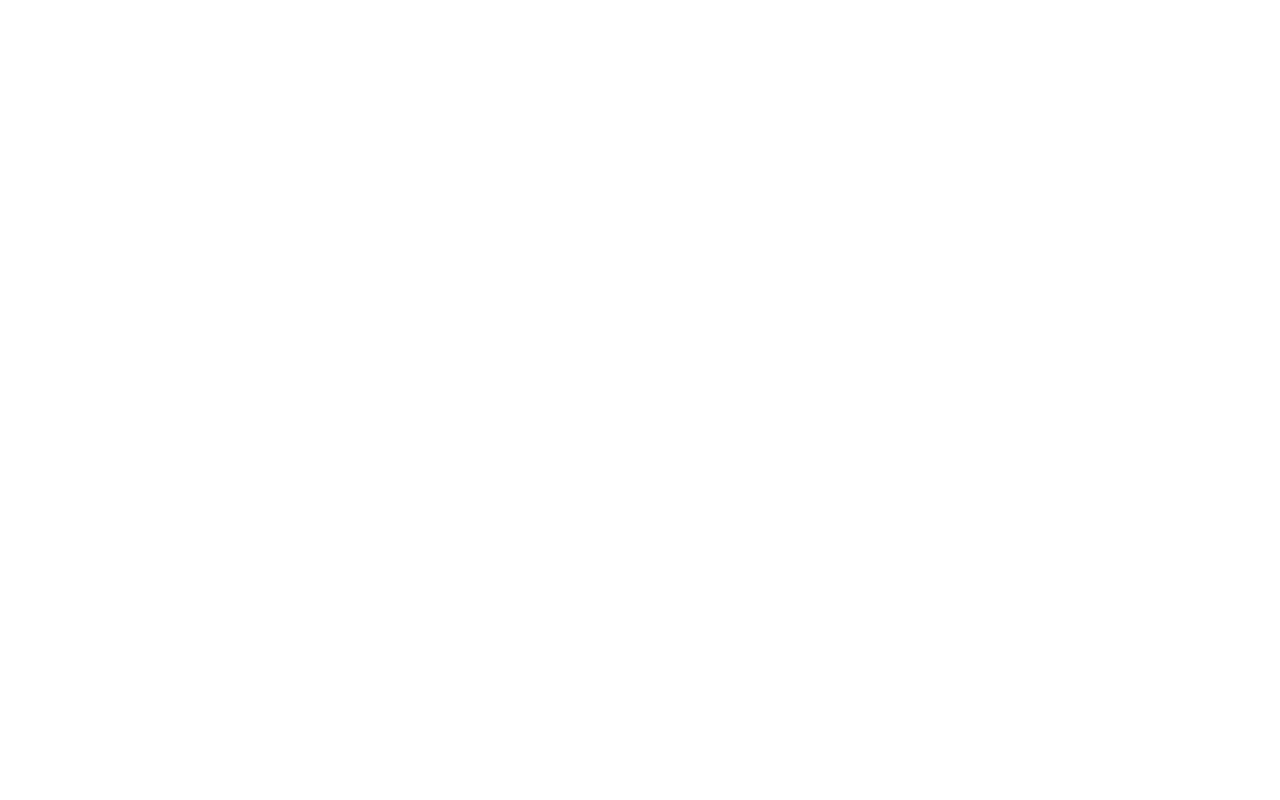
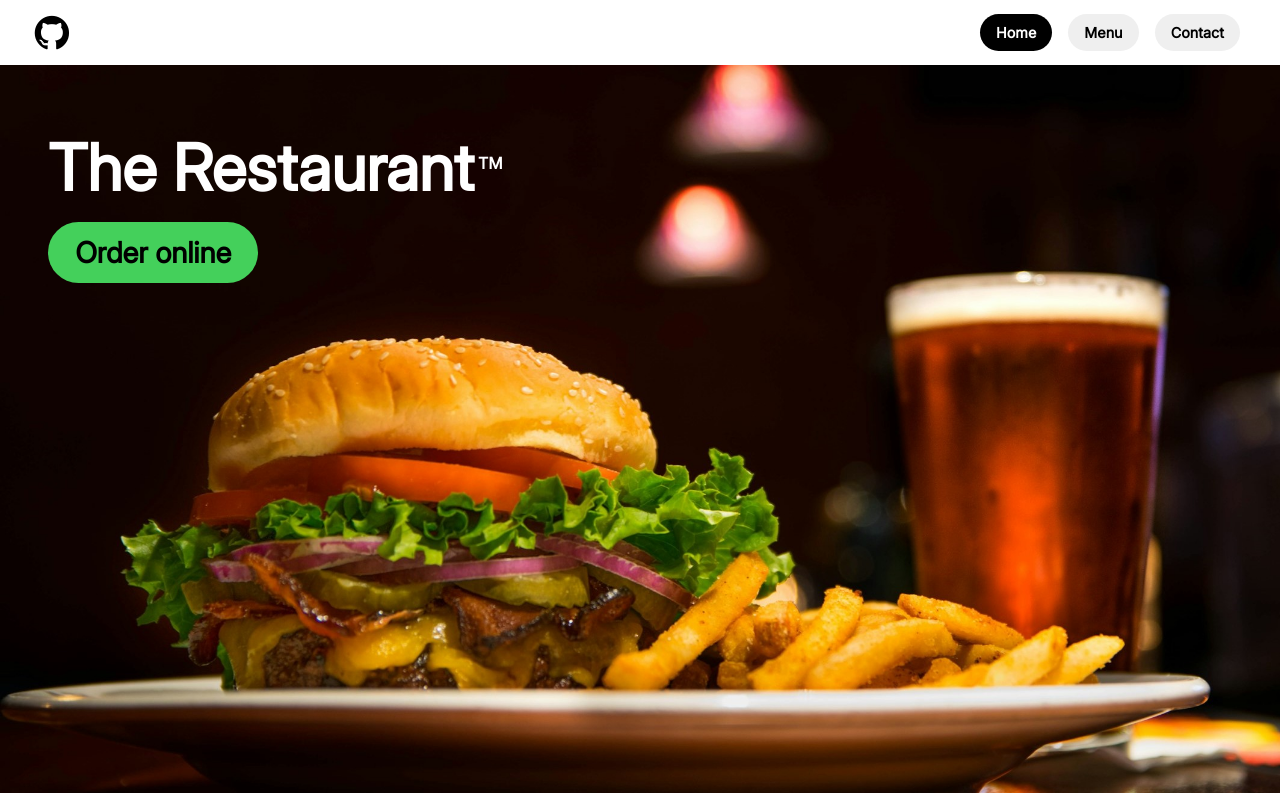
Before and after one commit to luciavu/restaurant-page, a website built with webpack: page src/template.html in a window 1280 px wide. Built offline with nearby package versions, Linux system fonts and the light colour scheme.

Commit message:
Add home page functionality

```diff
--- /dev/null
+++ b/src/css/fontello.css
@@ -0,0 +1,60 @@
+@font-face {
+    font-family: "fontello";
+    src: url("../font/fontello.eot?19781559");
+    src: url("../font/fontello.eot?19781559#iefix") format("embedded-opentype"),
+        url("../font/fontello.woff2?19781559") format("woff2"),
+        url("../font/fontello.woff?19781559") format("woff"),
+        url("../font/fontello.ttf?19781559") format("truetype"),
+        url("../font/fontello.svg?19781559#fontello") format("svg");
+    font-weight: normal;
+    font-style: normal;
+}
+/* Chrome hack: SVG is rendered more smooth in Windozze. 100% magic, uncomment if you need it. */
+/* Note, that will break hinting! In other OS-es font will be not as sharp as it could be */
+/*
+  @media screen and (-webkit-min-device-pixel-ratio:0) {
+    @font-face {
+      font-family: 'fontello';
+      src: url('../font/fontello.svg?19781559#fontello') format('svg');
+    }
+  }
+  */
+[class^="icon-"]:before,
+[class*=" icon-"]:before {
+    font-family: "fontello";
+    font-style: normal;
+    font-weight: normal;
+    speak: never;
+
+    display: inline-block;
+    text-decoration: inherit;
+    width: 1em;
+    margin-right: 0.2em;
+    text-align: center;
+    /* opacity: .8; */
+
+    /* For safety - reset parent styles, that can break glyph codes*/
+    font-variant: normal;
+    text-transform: none;
+
+    /* fix buttons height, for twitter bootstrap */
+    line-height: 1em;
+
+    /* Animation center compensation - margins should be symmetric */
+    /* remove if not needed */
+    margin-left: 0.2em;
+
+    /* you can be more comfortable with increased icons size */
+    /* font-size: 120%; */
+
+    /* Font smoothing. That was taken from TWBS */
+    -webkit-font-smoothing: antialiased;
+    -moz-osx-font-smoothing: grayscale;
+
+    /* Uncomment for 3D effect */
+    /* text-shadow: 1px 1px 1px rgba(127, 127, 127, 0.3); */
+}
+
+.icon-github-circled:before {
+    content: "\f09b";
+} /* '' */
--- /dev/null
+++ b/src/css/styles.css
@@ -0,0 +1,86 @@
+@font-face {
+    font-family: "Inter";
+    src: url("../font/Inter-VariableFont_opsz\,wght.ttf") format("truetype");
+    font-weight: 400;
+    font-style: normal;
+}
+
+* {
+    font-family: "Inter";
+    font-size: 16px;
+    box-sizing: border-box;
+}
+
+body {
+    margin: 0;
+    overflow: hidden;
+}
+
+button {
+    cursor: pointer;
+    border-radius: 2rem;
+}
+
+header {
+    padding: 0.5rem 2.5rem 0.5rem 1.5rem;
+    display: flex;
+    align-items: center;
+    justify-content: space-between;
+}
+
+header i {
+    font-size: 2.5rem;
+    color: black;
+}
+
+#nav {
+    display: flex;
+    justify-content: end;
+    gap: 1rem;
+}
+
+#nav button {
+    font-size: 0.9rem;
+    font-weight: 700;
+    padding: 0.6rem 1rem;
+    border: none;
+}
+
+.active {
+    background-color: black;
+    color: white;
+}
+
+.content {
+    display: flex;
+    justify-content: center;
+    align-items: center;
+    height: 100%;
+    width: 100%;
+}
+
+#container {
+    padding: 3rem;
+    padding-top: 4rem;
+    height: 91vh;
+    width: 100%;
+    background-image: url(../img/home-main.jpg);
+    background-size: cover;
+}
+
+#logo {
+    font-weight: 600;
+    font-size: 4rem;
+    color: white;
+}
+
+#order {
+    margin-top: 1rem;
+    font-size: 1.8rem;
+    font-weight: 800;
+    padding: 0.8rem 1.7rem;
+    border-radius: 2rem;
+    border: none;
+    color: rgb(0, 0, 0);
+    background-color: rgb(68, 208, 91);
+}
--- a/src/index.js
+++ /dev/null
@@ -1 +0,0 @@
-import "./styles.css";
--- /dev/null
+++ b/src/js/contact.js
@@ -0,0 +1 @@
+export function renderContact() {}
--- /dev/null
+++ b/src/js/home.js
@@ -0,0 +1,24 @@
+export function renderHome() {
+    const content = document.querySelector(".content");
+    const homeButton = document.getElementById("home");
+    const container = document.createElement("div");
+    container.id = "container";
+
+    // Set button state to active
+    homeButton.classList.add("active");
+
+    // Restaurant logo
+    const logo = document.createElement("div");
+    logo.id = "logo";
+    logo.innerHTML = "The Restaurant<sup> TM</sup>"; // Won't use innerHTML irl cases
+
+    // Restaurant order now button -> lead to menu
+    const orderButton = document.createElement("button");
+    orderButton.id = "order";
+    orderButton.textContent = "Order online";
+
+    // Append all elements to content div
+    content.appendChild(container);
+    container.appendChild(logo);
+    container.appendChild(orderButton);
+}
--- /dev/null
+++ b/src/js/index.js
@@ -0,0 +1,40 @@
+import "../css/styles.css";
+import "../css/fontello.css";
+import { renderHome } from "./home.js";
+import { renderContact } from "./contact.js";
+import { renderMenu } from "./menu.js";
+
+document.addEventListener("DOMContentLoaded", () => {
+    // Create navigation menu and attach event listeners
+    const navOptions = ["home", "menu", "contact"];
+
+    const renderFunctions = {
+        home: renderHome,
+        contact: renderContact,
+        menu: renderMenu,
+    };
+
+    const nav = document.getElementById("nav");
+    const content = document.querySelector(".content");
+
+    navOptions.forEach((option) => {
+        // Create button
+        const button = document.createElement("button");
+        button.id = option;
+        button.textContent = `${option[0].toUpperCase() + option.slice(1)}`;
+
+        button.addEventListener("click", () => {
+            // Pass over active button state
+            const buttons = document.querySelectorAll("#nav button");
+            buttons.forEach((btn) => btn.classList.remove("active"));
+            button.classList.add("active");
+            // Clear and render content
+            content.innerHTML = "";
+            renderFunctions[option]();
+        });
+        nav.appendChild(button);
+    });
+
+    // Render home on page load
+    renderHome();
+});
--- /dev/null
+++ b/src/js/menu.js
@@ -0,0 +1 @@
+export function renderMenu() {}
--- a/src/styles.css
+++ /dev/null
@@ -1,10 +0,0 @@
-@font-face {
-    font-family: "Inter";
-    src: url("./font/Inter-VariableFont_opsz\,wght.ttf") format("truetype");
-    font-weight: 400; /* Adjust as needed */
-    font-style: normal; /* Adjust if using italic */
-}
-
-* {
-    font-family: "Inter";
-}
--- a/src/template.html
+++ b/src/template.html
@@ -7,7 +7,11 @@
     </head>
     <body>
         <header>
+            <a href="https://github.com/luciavu/restaurant-page" target="_blank"
+                ><i class="icon-github-circled"></i
+            ></a>
             <nav id="nav"></nav>
         </header>
+        <div class="content"></div>
     </body>
 </html>
--- a/webpack.config.js
+++ b/webpack.config.js
@@ -3,7 +3,7 @@ const HtmlWebpackPlugin = require("html-webpack-plugin");
 
 module.exports = {
     mode: "development",
-    entry: "./src/index.js",
+    entry: "./src/js/index.js",
     output: {
         filename: "main.js",
         path: path.resolve(__dirname, "dist"),
@@ -29,7 +29,7 @@ module.exports = {
                 type: "asset/resource",
             },
             {
-                test: /\.(woff|woff2|eot|ttf|otf)$/i,
+                test: /\.(woff|woff2|eot|ttf|otf|svg)$/i,
                 type: "asset/resource",
             },
         ],
```
Also changed, not shown: src/font/fontello.ttf (added), src/font/fontello.woff (added), src/font/fontello.woff2 (added), src/img/home-main.jpg (added), 2 other files.
